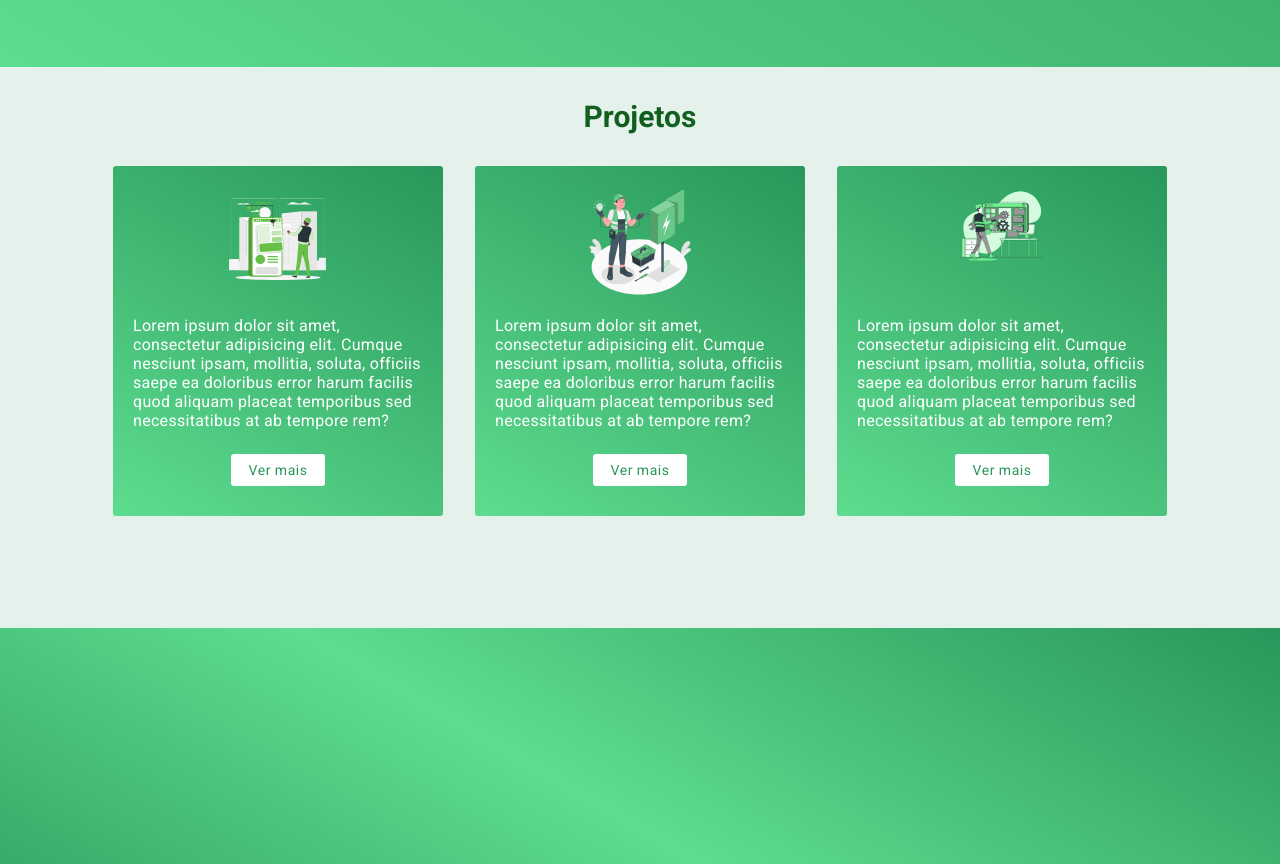
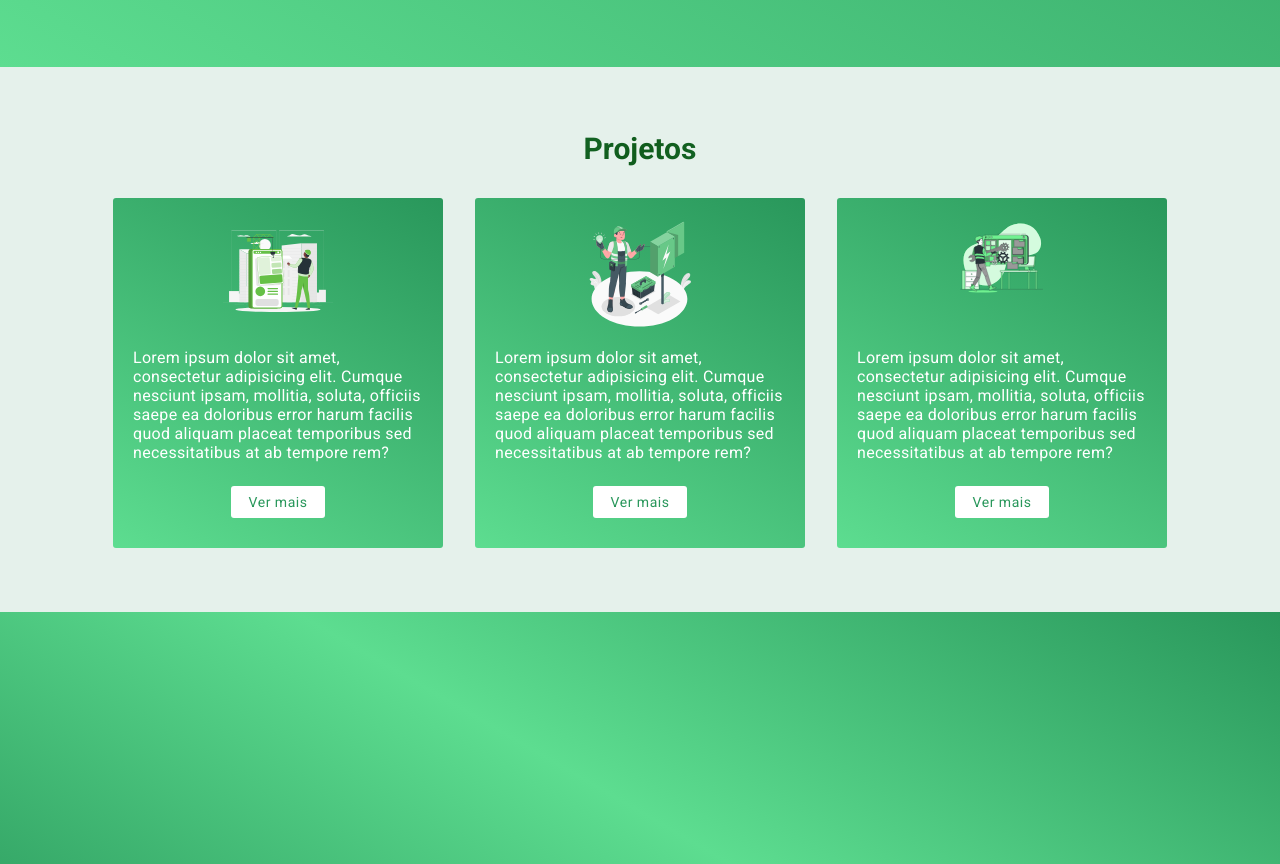
Before and after one commit to pedrosouz6/nep-engenharia, a plain HTML site: page index.html in a window 1280 px wide. Shown: the part 1298-2162 px from the top of the page. Drawn offline with Linux system fonts and the light colour scheme.

Commit message:
animation

```diff
--- a/style.css
+++ b/style.css
@@ -7,6 +7,7 @@
     box-sizing: border-box;
     font-family: Roboto, sans-serif;
     overflow-x: hidden;
+    scroll-behavior: smooth;
 }
 
 /* styles globals */
@@ -276,12 +277,13 @@ main {
 /* projetos */
 #projetos {
     width: 100%;
+    padding: 4rem 0;
 }
 
 #projetos .header--projetos h2 {
     font-size: 30px;
     text-align: center;
-    margin: 2rem 0;
+    margin-bottom: 2rem;
     background-image: var(--gradient-text);
     background-clip: text;
     -webkit-background-clip: text;
@@ -297,7 +299,6 @@ main {
     flex-wrap: wrap;
     justify-content: center;
     gap: 2rem;
-    padding-bottom: 7rem;
 }
 
 #projetos .container--projetos .cards {
```
